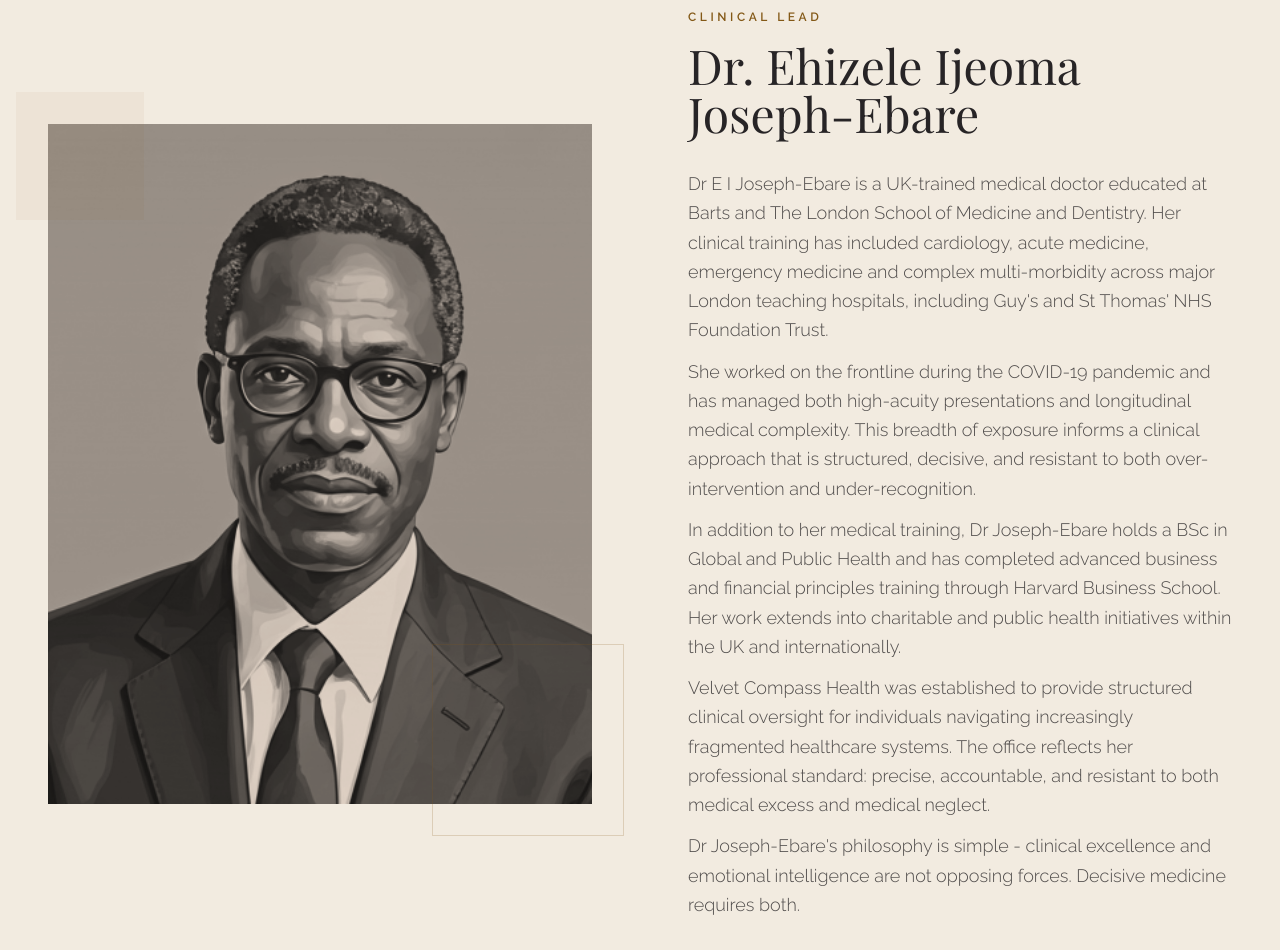
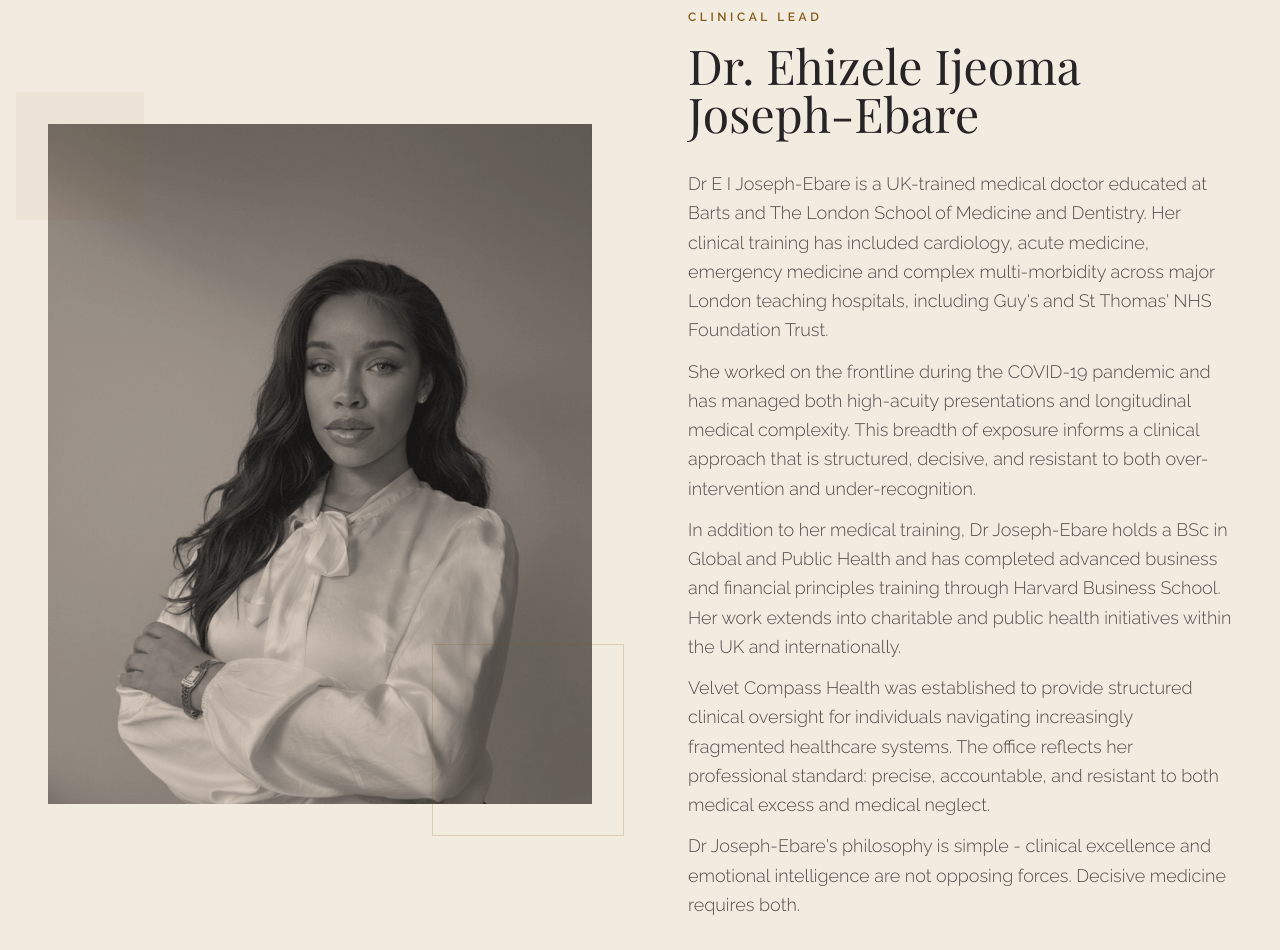
Before and after one commit to Rexdomine/VelvetCompassHealth, a React (Vite) app: page / in a window 1280 px wide. Shown: the part 2820-3770 px from the top of the page. Built offline with nearby package versions, Linux system fonts and the light colour scheme; a web font is replaced by a local one.

Commit message:
feat: update clinical lead portrait image

```diff
--- a/src/App.jsx
+++ b/src/App.jsx
@@ -459,7 +459,7 @@ function App() {
                 <img
                   alt="Portrait of Dr. E I Joseph-Ebare"
                   className="w-full h-full object-cover grayscale mix-blend-multiply dark:mix-blend-normal opacity-90"
-                  src="/images/founder-portrait.png"
+                  src="/images/founder-portrait-new.jpg"
                 />
                 <div className="absolute -bottom-8 -right-8 w-48 h-48 border border-primary/20 dark:border-white/10 z-0" />
                 <div className="absolute -top-8 -left-8 w-32 h-32 bg-primary/5 dark:bg-white/5 z-0" />
```
Also changed, not shown: public/images/founder-portrait-new.jpg (added).
